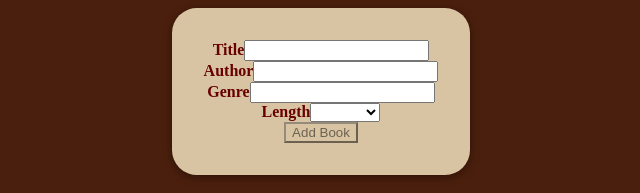
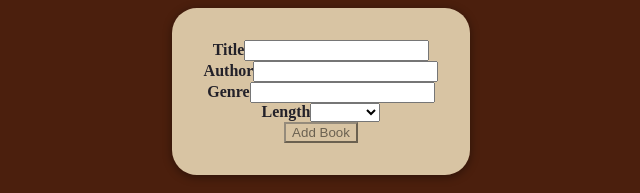
Before and after one commit to JackWeidman/weidman-library-app, a Vue app: page / in a window 1280 px wide. Shown: the top 193 px of the page, without its empty margins (319-959 px from the left). Built offline with nearby package versions, Linux system fonts and the light colour scheme; no server answers.

Commit message:
Font Color. Merge Test

```diff
--- a/src/components/AddBook.vue
+++ b/src/components/AddBook.vue
@@ -81,7 +81,7 @@ export default {
 
 <style scoped>
 .font-color {
-  color: rgb(104, 0, 0);
+  color: rgb(35, 33, 41);
 }
 
 .disabled {
```
